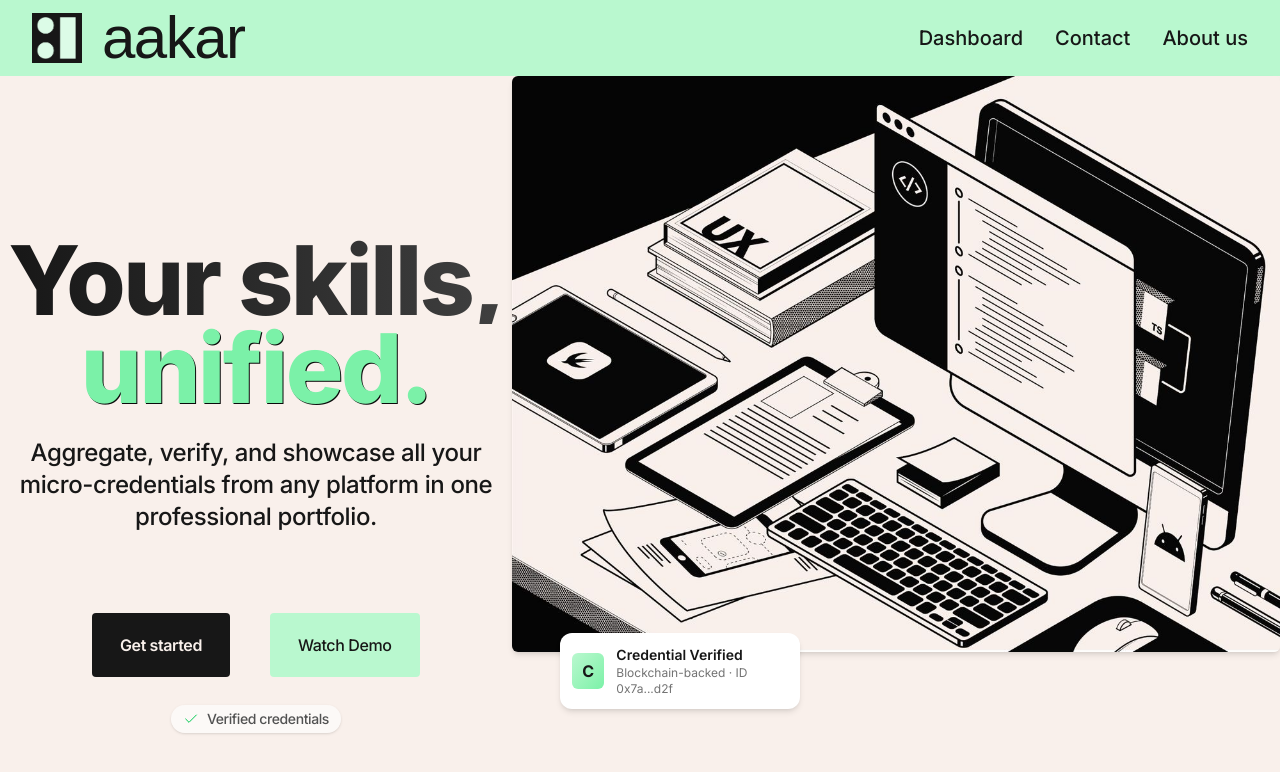
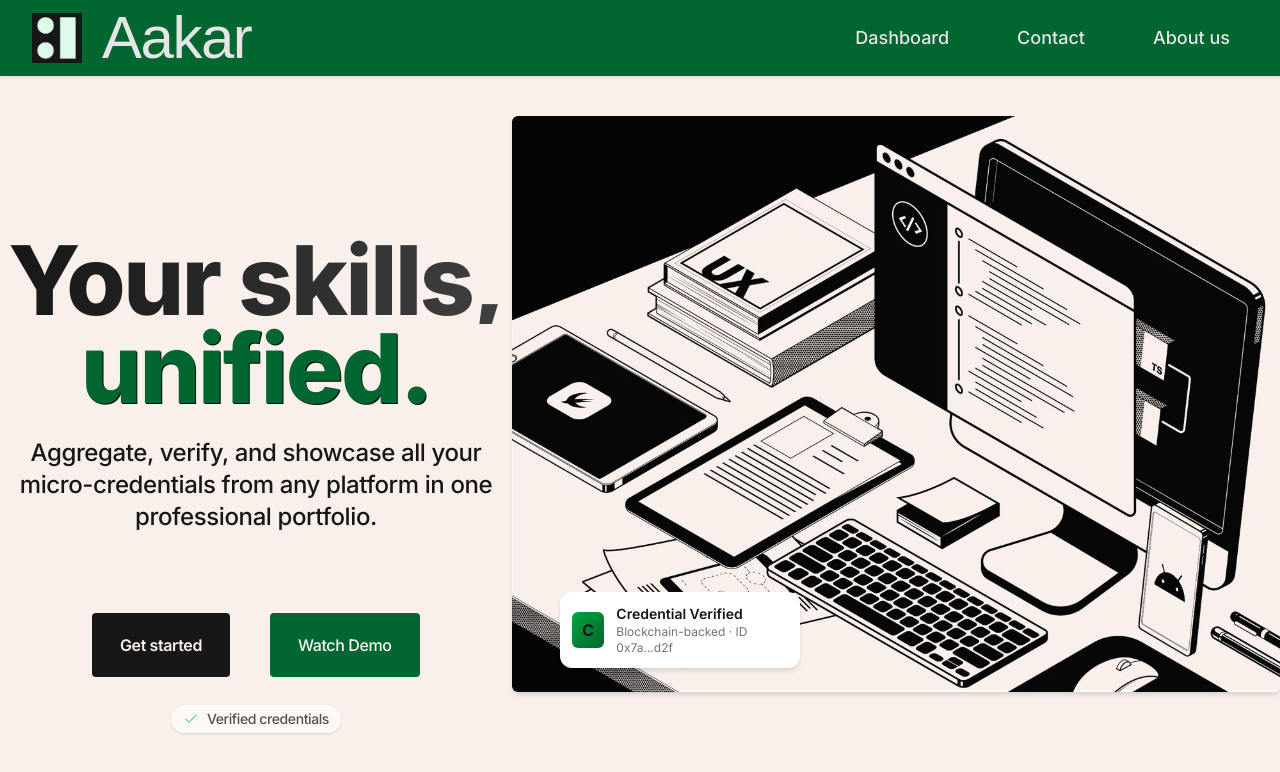
Before and after one commit to abhaydesu/aakar, a Next.js app: page / in a window 1280 px wide. Shown: the top 772 px of the page. Built offline with nearby package versions, Linux system fonts and the light colour scheme; a web font is replaced by a local one.

Commit message:
feat: enhance color scheme
- Updated primary color to green-800 for improved aesthetics and consistency.
- Adjusted secondary colors for better contrast and visual appeal.
- Modified button styles to reflect the new color scheme.

```diff
--- a/src/app/components/Navbar.tsx
+++ b/src/app/components/Navbar.tsx
@@ -1,40 +1,50 @@
+'use client';
+
 import Link from "next/link";
 import React from "react";
 import Image from "next/image";
+import { usePathname } from "next/navigation";
 
 const navItems = [
-  {title:'Dashboard', href:'/dashboard'},
-  {title:'Contact', href:'/contact'},
-  {title:'About us', href:'/about-us'},
+  { title: 'Dashboard', href: '/dashboard' },
+  { title: 'Contact', href: '/contact' },
+  { title: 'About us', href: '/about-us' },
 ];
 
 export const Navbar = () => {
+  const pathname = usePathname();
+
   return (
-    <nav className="bg-green-200 py-2">
-      <div className="flex font-medium text-neutral-900 justify-between items-center px-8 mx-auto">
+    <nav className="bg-green-800 py-2 sticky top-0 z-50 shadow-sm">
+      <div className="flex font-medium text-neutral-200 justify-between items-center px-8 mx-auto">
+
+        {/* Logo / Title */}
         <div className="text-6xl tracking-tight hover:tracking-wide transition-all duration-300 font-medium gajraj-one-regular">
-        <Link className=" flex flex-row items-center" href="/">
-            <span>
+          <Link className="flex flex-row items-center" href="/">
             <Image src="/logo.jpg" width={50} height={50} alt="logo" />
-            </span>
-            <span className="pl-5" >
+            <span className="pl-5">Aakar</span>
+          </Link>
+        </div>
 
-            aakar
-
-        </span>
-        </Link>
-        {/* <span className="text-4xl tracking-tight font-medium yatra-one-regular"> aakar</span> */}
-        </div>
-        <div className="flex flex-row gap-8">
-          {navItems.map((item) => (
+        {/* Navigation Items */}
+        <div className="flex flex-row gap-4 sm:gap-8">
+          {navItems.map((item) => {
+            const isActive = pathname === item.href;
+            return (
               <Link
                 key={item.href}
                 href={item.href}
-              className="text-xl relative py-1 after:absolute after:bottom-0 after:left-0 after:h-[2px] after:w-0 after:bg-neutral-900 after:transition-all after:duration-300 hover:after:w-full"
+                className={`text-lg relative py-2 px-4 rounded-full border-2 transition-all duration-300
+                  ${
+                    isActive
+                      ? "bg-neutral-900 text-neutral-200 border-neutral-900"
+                      : "border-transparent hover:border-neutral-200"
+                  }`}
               >
                 {item.title}
               </Link>
-          ))}
+            );
+          })}
         </div>
       </div>
     </nav>
--- a/src/app/components/dashbord/AddCredentialModel.tsx
+++ b/src/app/components/dashbord/AddCredentialModel.tsx
@@ -26,7 +26,7 @@ export const AddCredentialModal = ({ onClose, onAddCredential }: AddCredentialMo
             <span className="bg-clip-text text-transparent bg-gradient-to-r from-neutral-900 to-neutral-700">
               Add New
             </span>{' '}
-            <span className="text-green-300">Credential</span>
+            <span className="text-green-800">Credential</span>
           </h2>
           <p className="text-sm text-neutral-600 mt-1">Upload your certificate and fill the details below.</p>
         </header>
@@ -39,7 +39,7 @@ export const AddCredentialModal = ({ onClose, onAddCredential }: AddCredentialMo
               name="title"
               type="text"
               placeholder="e.g. Introduction to Machine Learning"
-              className="w-full bg-neutral-100 border border-neutral-200 rounded-sm  p-3 text-neutral-900 focus:outline-none focus:ring-2 focus:ring-green-200"
+              className="w-full bg-neutral-100 border border-neutral-200 rounded-sm  p-3 text-neutral-900 focus:outline-none focus:ring-2 focus:ring-green-800"
             />
 
             <label className="text-sm text-neutral-700">Issuing organization</label>
@@ -48,7 +48,7 @@ export const AddCredentialModal = ({ onClose, onAddCredential }: AddCredentialMo
               name="issuer"
               type="text"
               placeholder="e.g. Coursera"
-              className="w-full bg-neutral-100 border border-neutral-200 rounded-sm  p-3 text-neutral-900 focus:outline-none focus:ring-2 focus:ring-green-200"
+              className="w-full bg-neutral-100 border border-neutral-200 rounded-sm  p-3 text-neutral-900 focus:outline-none focus:ring-2 focus:ring-green-800"
             />
 
             <label className="text-sm text-neutral-700">Date</label>
@@ -56,7 +56,7 @@ export const AddCredentialModal = ({ onClose, onAddCredential }: AddCredentialMo
               required
               name="date"
               type="date"
-              className="w-full bg-neutral-100 border border-neutral-200 rounded-sm  p-3 text-neutral-900 focus:outline-none focus:ring-2 focus:ring-green-200"
+              className="w-full bg-neutral-100 border border-neutral-200 rounded-sm  p-3 text-neutral-900 focus:outline-none focus:ring-2 focus:ring-green-800"
             />
 
             <label className="text-sm text-neutral-700">Skills (comma-separated)</label>
@@ -65,7 +65,7 @@ export const AddCredentialModal = ({ onClose, onAddCredential }: AddCredentialMo
               name="skills"
               type="text"
               placeholder="e.g. Python, Machine Learning, SQL"
-              className="w-full bg-neutral-100 border border-neutral-200 rounded-sm  p-3 text-neutral-900 focus:outline-none focus:ring-2 focus:ring-green-200"
+              className="w-full bg-neutral-100 border border-neutral-200 rounded-sm  p-3 text-neutral-900 focus:outline-none focus:ring-2 focus:ring-green-800"
             />
           </div>
 
@@ -80,7 +80,7 @@ export const AddCredentialModal = ({ onClose, onAddCredential }: AddCredentialMo
               type="file"
               accept=".pdf,.png,.jpg,.jpeg"
               className="w-full text-sm file:mr-4 file:py-2 file:px-4 file:rounded-sm  file:border-0 file:text-sm file:font-semibold
-                         file:bg-green-200 file:text-neutral-900 hover:file:bg-green-300"
+                         file:bg-green-800 file:text-neutral-900 hover:file:bg-green-800"
             />
             <p className="text-xs text-neutral-500 mt-1">Accepted: PDF, PNG, JPG — max 10MB</p>
           </div>
--- a/src/app/components/dashbord/DashboardControls.tsx
+++ b/src/app/components/dashbord/DashboardControls.tsx
@@ -34,9 +34,9 @@ export const DashboardControls = ({
 
           <button
             onClick={onGroupToggle}
-            className="py-2.5 px-4 rounded-sm bg-neutral-300 text-neutral-900 font-medium
+            className="py-2.5 px-4 rounded-sm bg-green-800 text-neutral-100 font-medium
                        border-4 border-transparent transition-colors duration-150 transform-gpu will-change-transform
-                       hover:scale-[1.02] focus:outline-none focus-visible:ring-2 focus-visible:ring-green-300"
+                       hover:scale-[1.02] focus:outline-none focus-visible:ring-2 focus-visible:ring-green-800 cursor-pointer"
             aria-pressed={isGrouped}
           >
             {isGrouped ? 'Show All' : 'Group Duplicates'}
@@ -52,7 +52,7 @@ export const DashboardControls = ({
             placeholder="Search by skill, title, issuer..."
             value={searchQuery}
             onChange={(e) => onSearchChange(e.target.value)}
-            className="w-full bg-neutral-50 border border-neutral-200 rounded-lg py-3 pl-10 pr-4 text-neutral-900 focus:outline-none focus:ring-2 focus:ring-green-200"
+            className="w-full bg-neutral-50 border border-neutral-200 rounded-lg py-3 pl-10 pr-4 text-neutral-900 focus:outline-none focus:ring-2 focus:ring-green-800"
             aria-label="Search credentials"
           />
         </div>
@@ -61,7 +61,7 @@ export const DashboardControls = ({
         <div className="flex gap-2">
           <button
             onClick={() => onSearchChange('')}
-            className="px-3 py-2 rounded-md bg-neutral-100 text-neutral-900 border border-neutral-200 hover:brightness-95"
+            className="px-3 py-2 rounded-md bg-neutral-100 text-neutral-900 border border-neutral-200 hover:bg-green-100 cursor-pointer"
             title="Clear search"
           >
             Clear
--- a/src/app/components/landing/Hero.tsx
+++ b/src/app/components/landing/Hero.tsx
@@ -3,16 +3,16 @@ import Link from "next/link";
 
 export const Hero = () => {
   return (
-    <div className="relative grid md:grid-cols-5 bg-[#f9f0eb]">
+    <div className="bg-[#f9f0eb] min-h-screen md:min-h-[640px] grid md:grid-cols-5 items-center">
 
 
-      <div className="col-span-2 tracking-tight font-medium flex flex-col items-center">
+      <div className="col-span-2 tracking-tight font-medium flex flex-col items-center ">
         <h1 className="text-center pt-40 pb-6 md:text-7xl lg:text-8xl font-extrabold tracking-tight leading-[0.92] text-neutral-900">
           <span className="inline-block bg-clip-text text-transparent bg-gradient-to-r from-neutral-900 to-neutral-700">
             Your skills,
           </span>
           <br />
-          <span className="inline-block text-green-300 drop-shadow-[1px_1px_0_#0a0a0a]">
+          <span className="inline-block text-green-800 drop-shadow-[1px_1px_0_#0a0a0a]">
             unified.
           </span>
         </h1>
@@ -38,12 +38,12 @@ export const Hero = () => {
             </Link>
 
             <button
-              className="relative cursor-pointer py-4 px-6 rounded-sm bg-green-200 text-neutral-900 font-medium
+              className="relative cursor-pointer py-4 px-6 rounded-sm bg-green-800 text-neutral-900 font-medium
                          border-4 border-transparent transition-colors duration-180 transform-gpu will-change-transform
-                         hover:scale-[1.02] focus:outline-none focus-visible:ring-2 focus-visible:ring-green-300"
+                         hover:scale-[1.02] focus:outline-none focus-visible:ring-2 focus-visible:ring-green-800"
               aria-label="Watch demo"
             >
-              <span className="relative z-10">Watch Demo</span>
+              <span className="relative z-10 text-neutral-100">Watch Demo</span>
             </button>
           </div>
 
@@ -63,7 +63,7 @@ export const Hero = () => {
 
         <div className="absolute bottom-6 left-8 md:left-12 bg-white rounded-xl p-3 shadow-md w-60">
           <div className="flex items-center gap-3">
-            <div className="w-9 h-9 rounded-md bg-gradient-to-br from-green-200 to-green-300 flex items-center justify-center font-bold text-neutral-900">
+            <div className="w-9 h-9 rounded-md bg-gradient-to-br from-green-600 to-green-800 flex items-center justify-center font-bold text-neutral-900">
               C
             </div>
             <div>
--- a/src/app/contact/page.tsx
+++ b/src/app/contact/page.tsx
@@ -96,7 +96,7 @@ export default function Contact() {
                   value={formData.name}
                   onChange={handleChange}
                   placeholder="Anon Sharma"
-                  className="w-full px-4 py-3 rounded-sm bg-neutral-50 border border-neutral-200 text-neutral-900 focus:outline-none focus:ring-2 focus:ring-green-200 transition"
+                  className="w-full px-4 py-3 rounded-sm bg-neutral-50 border border-neutral-200 text-neutral-900 focus:outline-none focus:ring-2 focus:ring-green-800 transition"
                 />
               </div>
 
@@ -109,7 +109,7 @@ export default function Contact() {
                   value={formData.email}
                   onChange={handleChange}
                   placeholder="anon@works.com"
-                  className="w-full px-4 py-3 rounded-sm bg-neutral-50 border border-neutral-200 text-neutral-900 focus:outline-none focus:ring-2 focus:ring-green-200 transition"
+                  className="w-full px-4 py-3 rounded-sm bg-neutral-50 border border-neutral-200 text-neutral-900 focus:outline-none focus:ring-2 focus:ring-green-800 transition"
                 />
               </div>
             </div>
@@ -123,12 +123,12 @@ export default function Contact() {
                 value={formData.message}
                 onChange={handleChange}
                 placeholder="Send us a message..."
-                className="w-full px-4 py-3 rounded-sm bg-neutral-50 border border-neutral-200 text-neutral-900 focus:outline-none focus:ring-2 focus:ring-green-200 transition resize-none"
+                className="w-full px-4 py-3 rounded-sm bg-neutral-50 border border-neutral-200 text-neutral-900 focus:outline-none focus:ring-2 focus:ring-green-800 transition resize-none"
               />
             </div>
 
             <div className="mt-8 text-center">
-              <button className="bg-green-200 w-full py-3 rounded-sm" type="submit" aria-label="Send message">
+              <button className="bg-green-800 w-full py-3 rounded-sm" type="submit" aria-label="Send message">
                 {submitted ? 'Message Sent!' : 'Send Message'}
               </button>
             </div>
--- a/src/app/dashboard/page.tsx
+++ b/src/app/dashboard/page.tsx
@@ -156,15 +156,7 @@ return (
             <span className="relative z-10">Add credential</span>
           </button>
 
-          <button
-            className="relative cursor-pointer py-3 px-5 rounded-sm bg-green-200 text-neutral-900 font-medium
-                       border-4 border-transparent transition-colors duration-180 transform-gpu will-change-transform
-                       hover:scale-[1.02] focus:outline-none focus-visible:ring-2 focus-visible:ring-green-300"
-            aria-label="Export"
-            onClick={() => {/* optional export handler */}}
-          >
-            <span className="relative z-10">Export</span>
-          </button>
+
         </div>
       </div>
 
```
Lines whose indentation alone changed are shown as unchanged.
